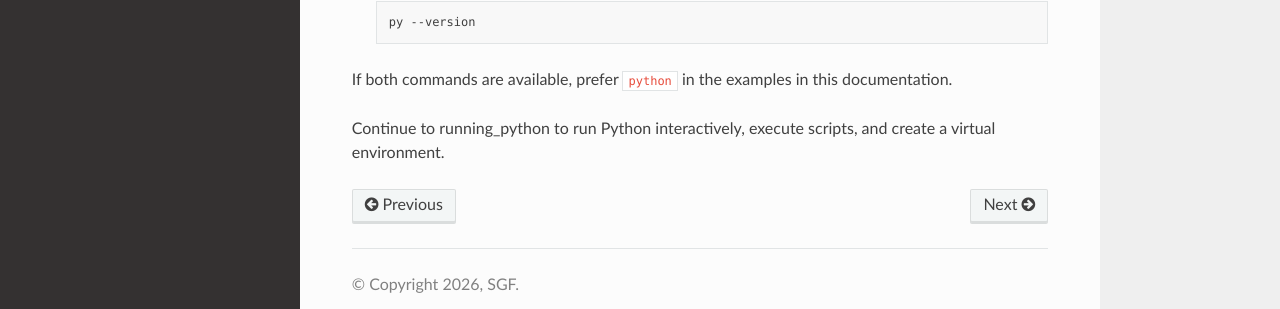
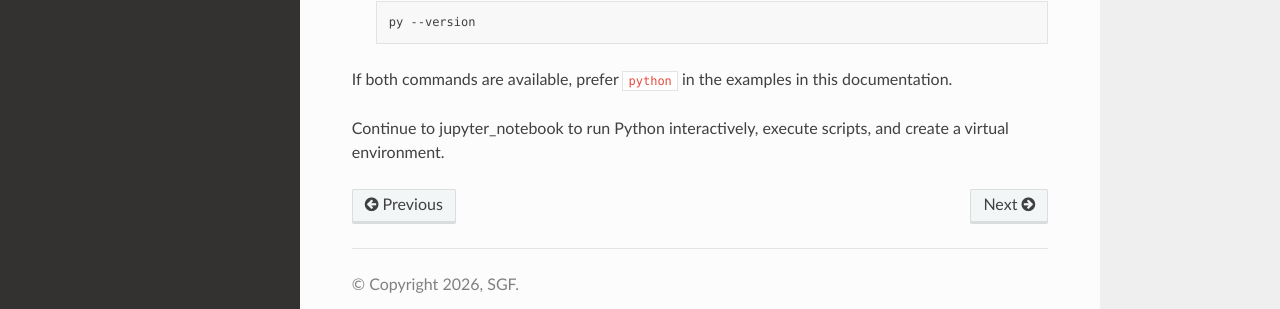
Before and after one commit to raoulcollenteur/python_course, a Sphinx documentation site: the page built from docs/source/installation.rst, in a window 1280 px wide and 900 px high, scrolled down 717 px. Shown: the part 546-855 px from the top of the window. Built offline with Sphinx 7.4.7 and the Read the Docs theme 3.1.0, drawn with Linux system fonts in a browser that asks for light colours.

Commit message:
Update installation instructions to reference Jupyter Notebook

```diff
--- a/docs/source/installation.rst
+++ b/docs/source/installation.rst
@@ -67,5 +67,5 @@ If both commands are available, prefer ``python`` in the examples in
 this documentation.
 
 
-Continue to :doc:`running_python` to run Python interactively, execute
+Continue to :doc:`jupyter_notebook` to run Python interactively, execute
 scripts, and create a virtual environment.
```
